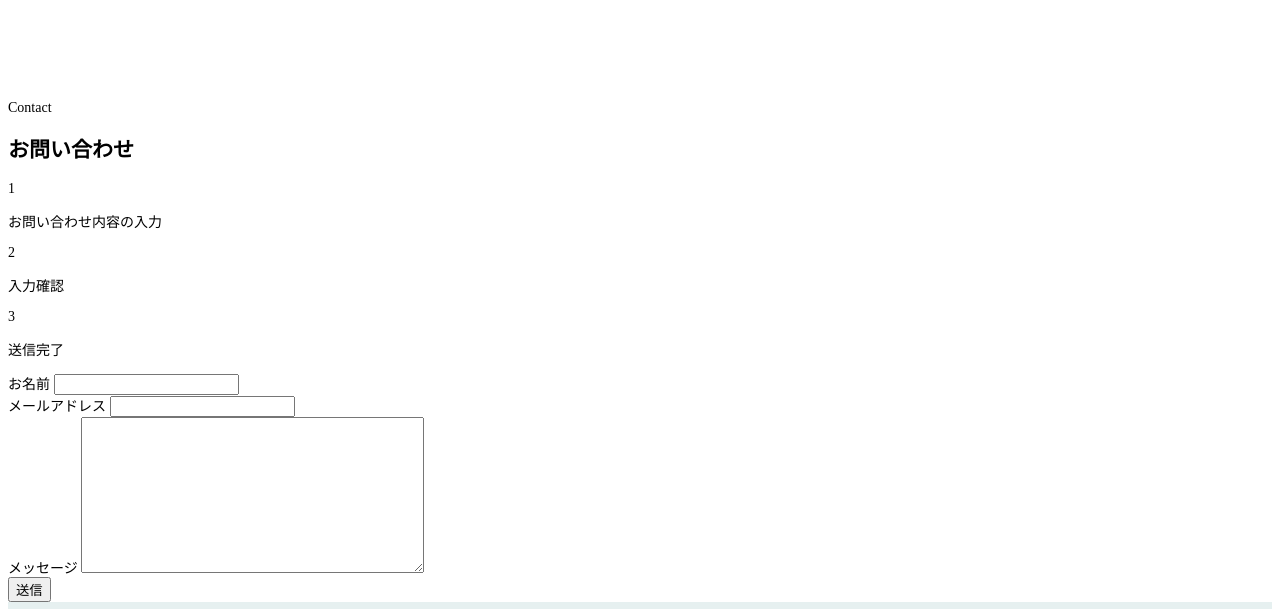
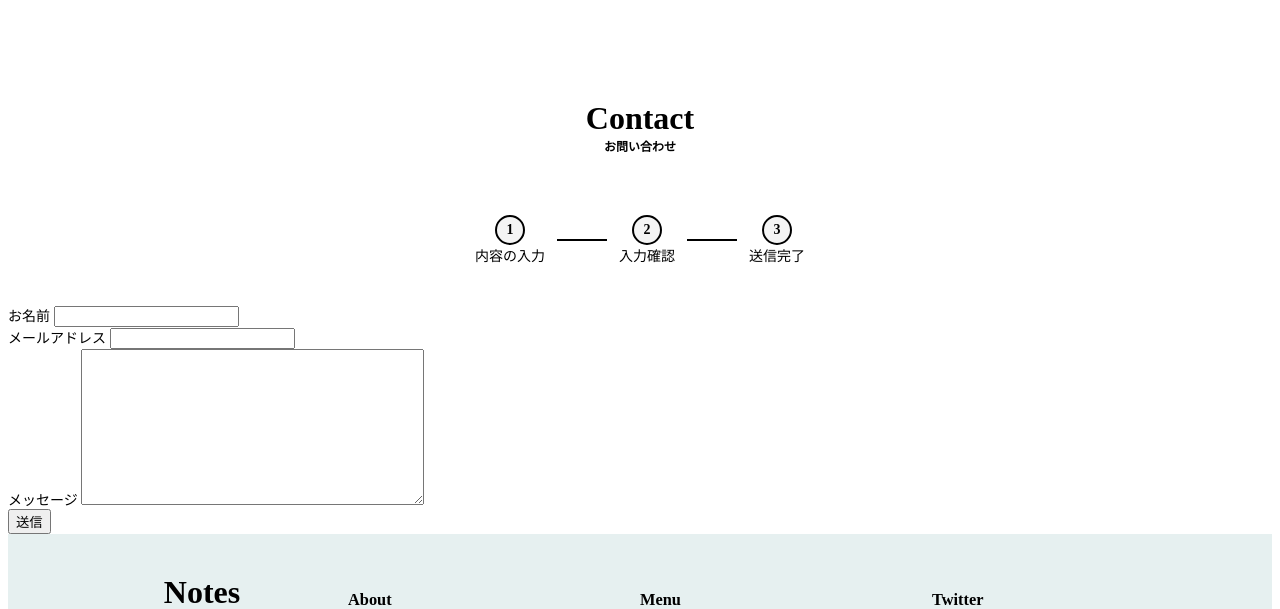
Before and after one commit to SushiRocket/django, a Django app: page /contact/ in a window 1280 px wide. Shown: the part 122-731 px from the top of the page. Run offline with Django 5.2, Linux system fonts and the light colour scheme; some libraries are stand-ins or nearby versions.

Commit message:
contact_formの上部cssを作成

```diff
--- /dev/null
+++ b/project4/notes/static/notes/css/contact_form.css
@@ -0,0 +1,48 @@
+/*について
+------------------------------------------*/
+.contact-top-container {
+    padding-bottom: 40px;
+}
+.contact-title {
+    font-size: 2rem;
+    font-weight: bold;
+    text-align: center;
+}
+.contact-subtitle {
+    font-size: 0.75rem;
+    font-weight: bold;
+    text-align: center;
+}
+.contact-step-container {
+  display: flex;
+  align-items: center;
+  justify-content: center;
+  gap: 12px;
+  padding: 20px 0 40px 0;
+}
+.step {
+  display: flex;
+  flex-direction: column;
+  align-items: center;
+  text-align: center;
+}
+.step p {
+    margin: 0 auto;
+}
+.step-circle {
+  width: 30px;
+  height: 30px;
+  background-color: #f4f4f4;
+  color: #000;
+  border: 2px solid #000;
+  border-radius: 50%;
+  display: flex;
+  align-items: center;
+  justify-content: center;
+  font-weight: bold;
+}
+.step-line {
+  width: 50px;
+  height: 2px;
+  background-color: #000;
+}
--- a/project4/notes/templates/notes/base.html
+++ b/project4/notes/templates/notes/base.html
@@ -11,7 +11,9 @@
 
     {% block extra_css %}
     <link rel="stylesheet" href="{% static 'notes/css/detail.css' %}">
+    <link rel="stylesheet" href="{% static 'notes/css/contact_form.css' %}">
     {% endblock %}
+
 
     <title>毛利謙太のNotes</title>
 </head>
--- a/project4/notes/templates/notes/contact_form.html
+++ b/project4/notes/templates/notes/contact_form.html
@@ -3,14 +3,18 @@
 {% load static %}
 
 {% block content %}
-<div class="contact-container">
-    <div class="contact-title">
+<div class="contact-top-container">
+    <div class="contact-title ">
         Contact
     </div>
-    <h2>お問い合わせ</h2>
+    <div class="contact-subtitle">
+        お問い合わせ
+    </div>
+</div>
+<div class="contact-step-container">
     <div class="step">
         <div class="step-circle">1</div>
-        <p>お問い合わせ内容の入力</p>
+        <p>内容の入力</p>
     </div>
     <div class="step-line"></div>
     <div class="step">
```
